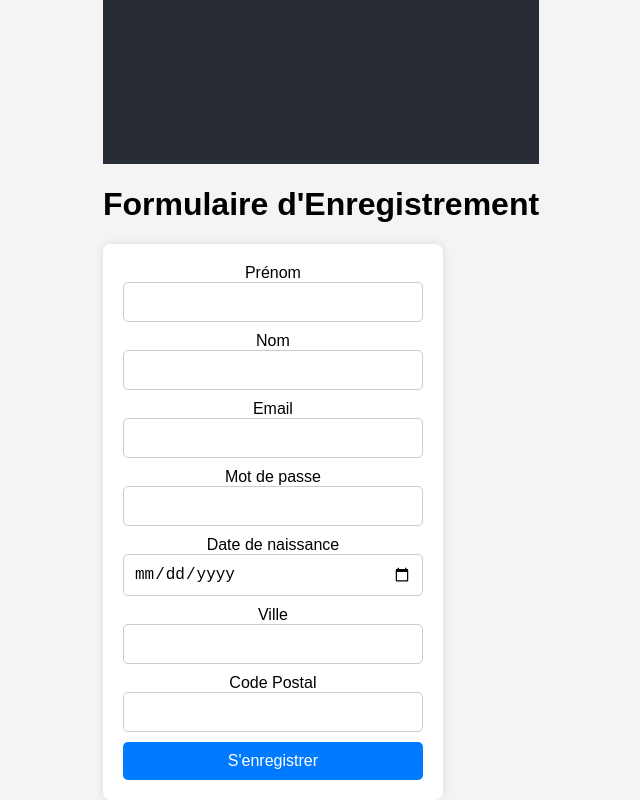
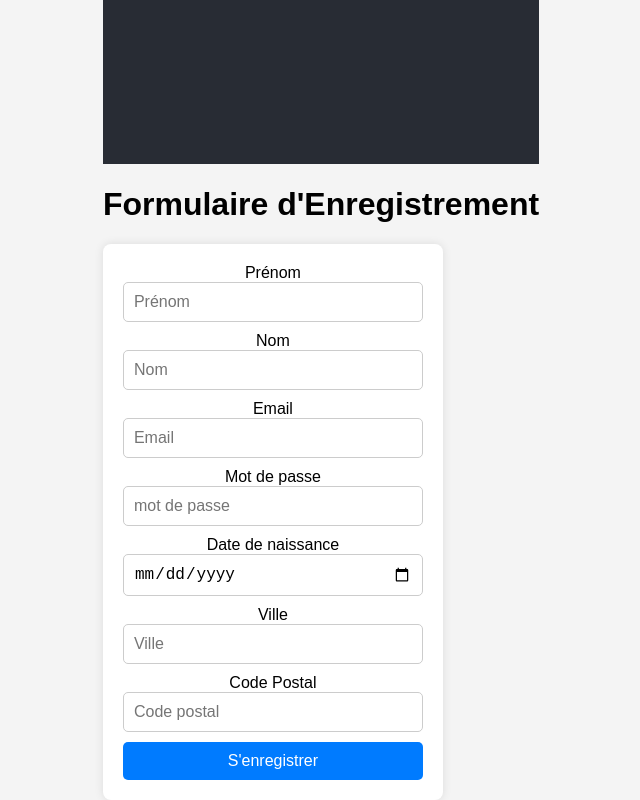
Before and after one commit to mahaut1/ReactTestApp, a React (Create React App) app in the folder react_test_app/: page / in a window 1280 px wide. Shown: the part 318-1118 px from the top of the page, without its empty margins (319-959 px from the left). Built offline with nearby package versions, Linux system fonts and the light colour scheme; no server answers.

Commit message:
Essai 2 registrationform

```diff
--- a/react_test_app/src/RegistrationForm.js
+++ b/react_test_app/src/RegistrationForm.js
@@ -75,25 +75,25 @@ const RegistrationForm = () => {
   return (
     <form onSubmit={handleSubmit}>
       <label htmlFor="firstName">Prénom</label>
-      <input id="firstName" name="firstName" value={formData.firstName} onChange={handleChange} />
+      <input id="firstName" name="firstName" placeholder="Prénom" value={formData.firstName} onChange={handleChange} />
 
       <label htmlFor="lastName">Nom</label>
-      <input id="lastName" name="lastName" value={formData.lastName} onChange={handleChange} />
+      <input id="lastName" name="lastName" placeholder='Nom' value={formData.lastName} onChange={handleChange} />
 
       <label htmlFor="email">Email</label>
-      <input id="email" name="email" type="email" value={formData.email} onChange={handleChange} />
+      <input id="email" name="email" type="email" placeholder='Email' value={formData.email} onChange={handleChange} />
 
       <label htmlFor="password">Mot de passe</label>
-      <input id="password" name="password" type="password" value={formData.password} onChange={handleChange} />
+      <input id="password" name="password" type="password" placeholder='mot de passe' value={formData.password} onChange={handleChange} />
 
       <label htmlFor="birthDate">Date de naissance</label>
-      <input id="birthDate" name="birthDate" type="date" value={formData.birthDate} onChange={handleChange} />
+      <input id="birthDate" name="birthDate" placeholder='Date de naissance' type="date" value={formData.birthDate} onChange={handleChange} />
 
       <label htmlFor="city">Ville</label>
-      <input id="city" name="city" value={formData.city} onChange={handleChange} />
+      <input id="city" name="city" placeholder='Ville' value={formData.city} onChange={handleChange} />
 
       <label htmlFor="postalCode">Code Postal</label>
-      <input id="postalCode" name="postalCode" value={formData.postalCode} onChange={handleChange} />
+      <input id="postalCode" name="postalCode" placeholder='Code postal' value={formData.postalCode} onChange={handleChange} />
 
       <button type="submit">S'enregistrer</button>
 
```
